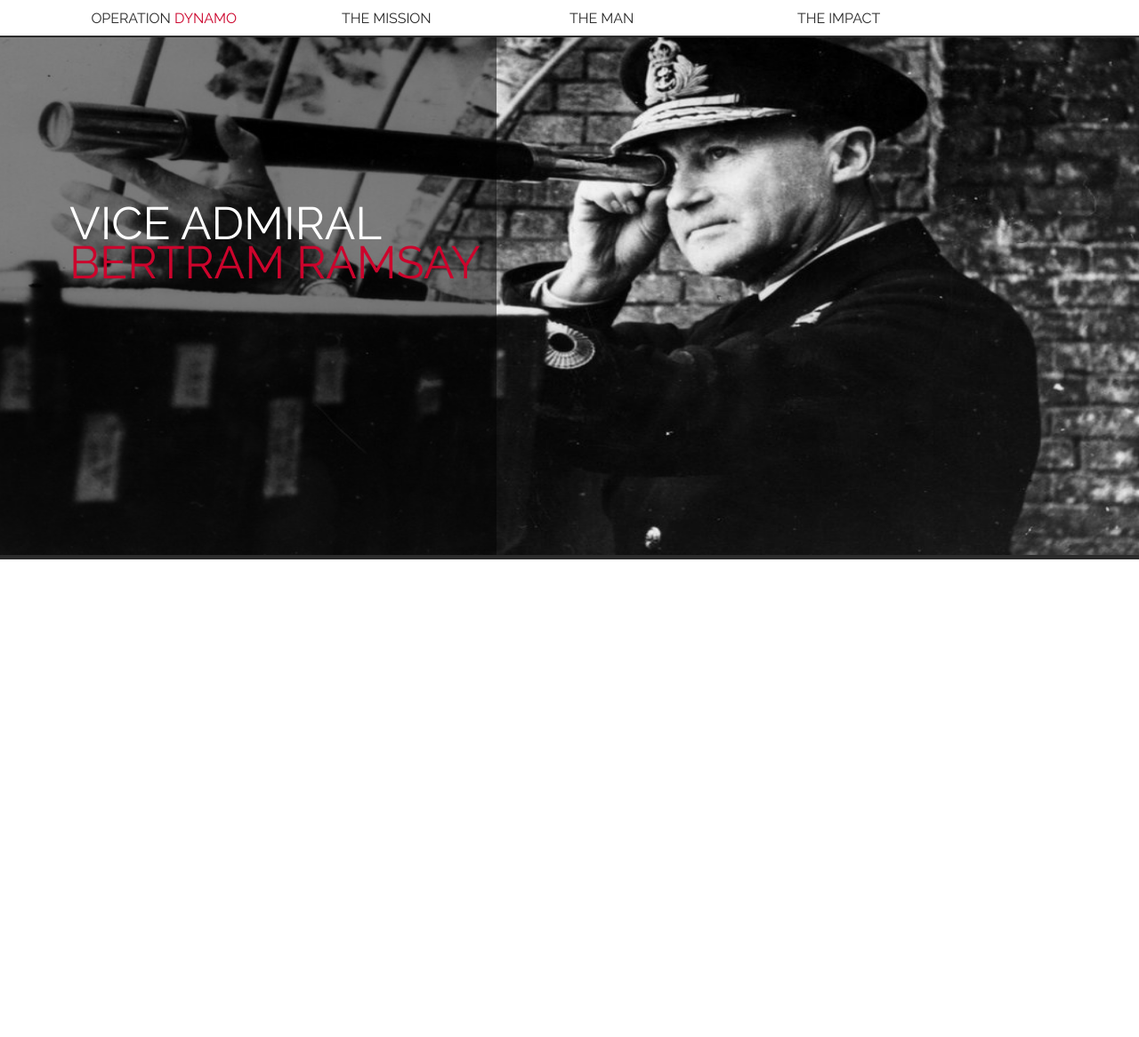
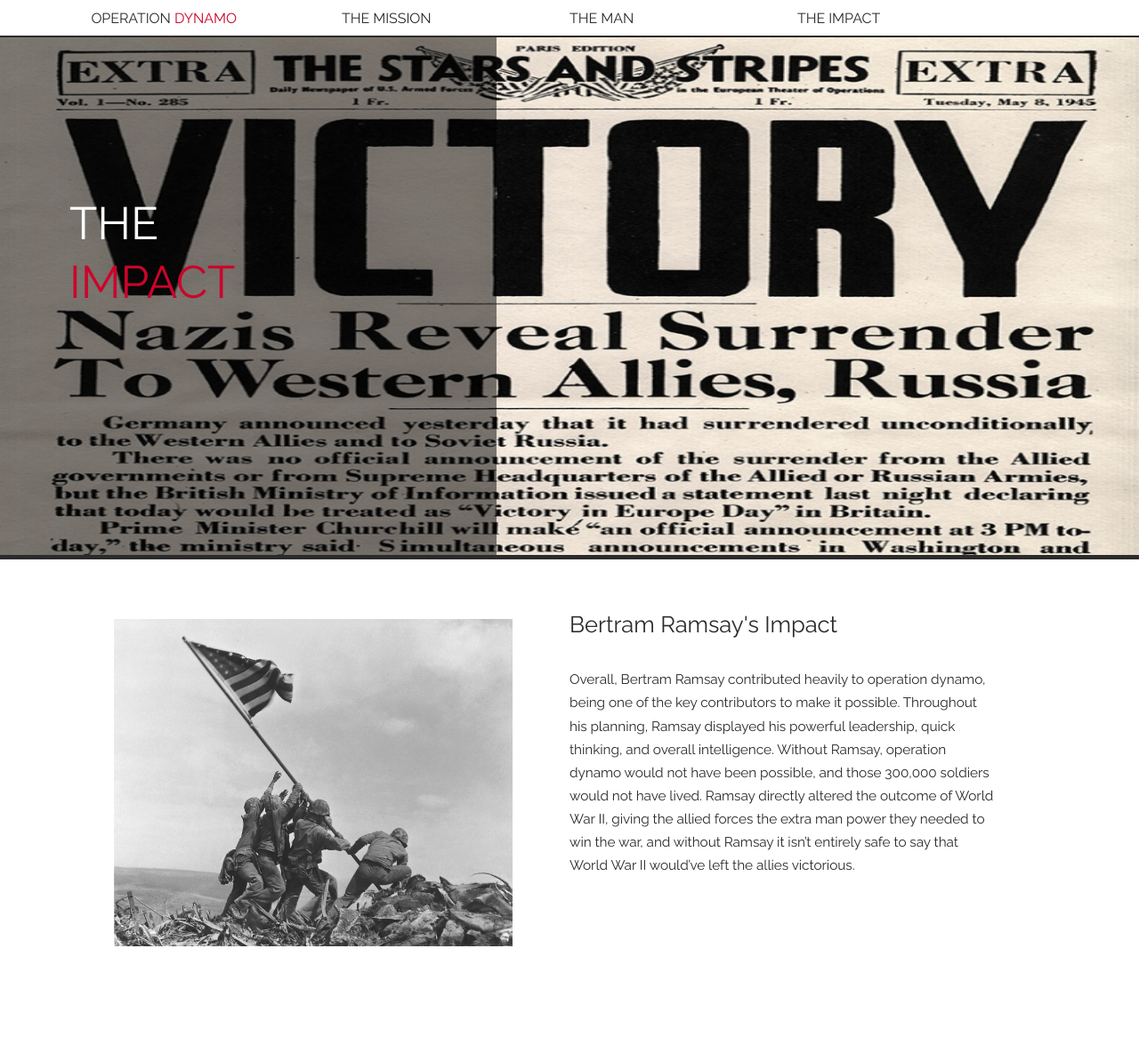
Before and after one commit to Abismal02/Abismal02, a plain HTML site: page The Impact.html in a window 1280 px wide. Shown: the whole page at 89% size. Before the commit the page ends 800 px from the top, so only its background shows below. Drawn offline with Linux system fonts and the light colour scheme.

Commit message:
Update The Impact.html

```diff
--- a/The Impact.html
+++ b/The Impact.html
@@ -25,7 +25,7 @@
     .rectangle {
       z-index:2;
       left: -5px;
-      top: 5.2%;
+      top: 5%;
       position: absolute;
       opacity: 0.5;
       height: 73%;
@@ -47,11 +47,11 @@
         }
 </style>
 
-    <img src="images/BRamsay.jpg"
-    style=" position: absolute; z-index: index -3; width:100.06%; left: -1px; height: 73.4%; top: 5.1%; z-index:1;">
+    <img src="images/newspaper.jpg"
+    style=" position: absolute; z-index: index -3; width:100.06%; left: -1px; height: 73.4%; top: 5%; z-index:1;">
 
     <p  id="texts" style=" white-space:nowrap; font-size:4vw; color:#dedede; position: absolute;z-index:3; top: 20%;
-    "><a  target: self; style="color:#fff; text-decoration: none; z-index:1;" >VICE ADMIRAL<span class="br"></span>  <span style="color:#cc042c;">BERTRAM RAMSAY</span></p>
+    "><a   target: self; style="color:#fff; text-decoration: none; z-index:1;" >THE <span class="br"></span>  <span style="color:#cc042c;">IMPACT</span></p>
 
     <p  id="texts" style=" white-space:nowrap; font-size:100%; color:#dedede; position: absolute;z-index:3; top: -1%; left:8%;
     "><a href="index.html"  target: self; style="color:#2b2b2b; text-decoration: none; z-index:1;" >OPERATION <span style="color:#cc042c;">DYNAMO</span></p>
@@ -73,4 +73,24 @@
 
 <hr style="height:2px; background:#2b2b2b; z-index:5; position: absolute; border:0px; top:77%; width:100.04%; left: -.05%;height:5px;">
 
+ <p  id="texts" style=" white-space:nowrap; font-size:2vw; color:#dedede; position: absolute;z-index:3; top: 82%; left:50%;
+    "><a  target: self; style="color:#2b2b2b; text-decoration: none; z-index:1;" ><span style="color:#2b2b2b;">Bertram Ramsay's Impact</span></p>
+
+<p  id="texts" style=" white-space:nowrap; font-size:1.2vw; color:#dedede; position: absolute;z-index:3; top: 92%; left:50%; line-height:170%;
+    "><a  target: self; style="color:#2b2b2b; text-decoration: none; z-index:1;" >
+Overall, Bertram Ramsay contributed heavily to operation dynamo, <br>
+being one of the key contributors to make it possible. Throughout <br>
+his planning, Ramsay displayed his powerful leadership, quick <br>
+thinking, and overall intelligence. Without Ramsay, operation<br>
+ dynamo would not have been possible, and those 300,000 soldiers <br>
+ would not have lived. Ramsay directly altered the outcome of World <br>
+ War II, giving the allied forces the extra man power they needed to<br>
+  win the war, and without Ramsay it isn’t entirely safe to say that<br>
+   World War II would’ve left the allies victorious. </p>
+
+<img src="images/extender.png" style="top:103%; position: absolute;">
+
+<img src="images/US-Marines-flag-Mount-Suribachi-Iwo-Jima-February-1945.png"
+ style="position: absolute; top:87%; height:46vh; width:35vw;left:10%;">
+
 </html>
```
